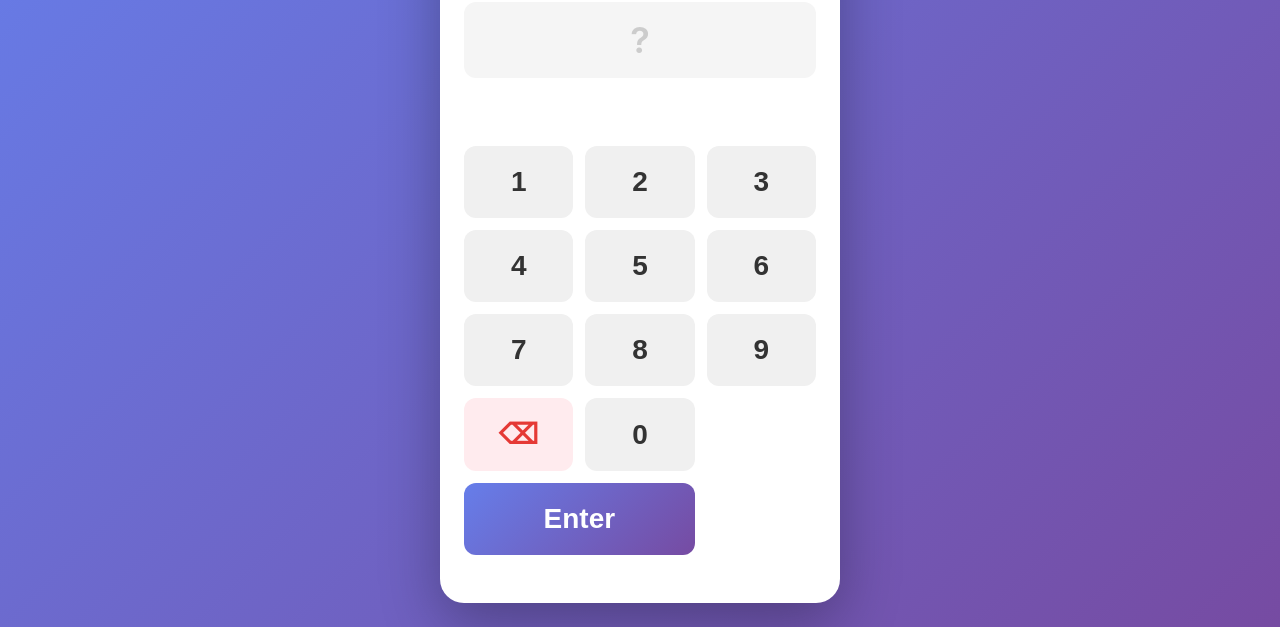
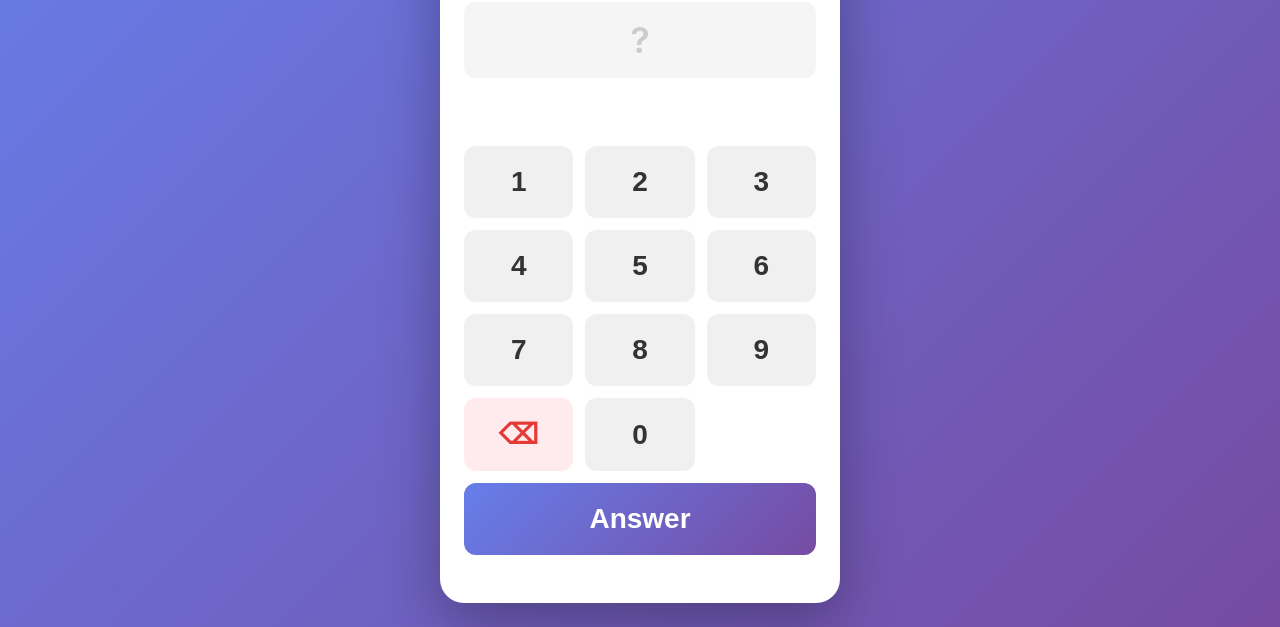
Before and after one commit to arvid-ark/multiplication-practice, a plain HTML site: page index.html in a window 1280 px wide. Both pictures are taken after a click on the button "Start". Shown: the part 173-800 px from the top of the page. Drawn offline with Linux system fonts and the light colour scheme.

Commit message:
Make Answer button full width

```diff
--- a/index.html
+++ b/index.html
@@ -150,7 +150,7 @@
         .key.enter {
             background: linear-gradient(135deg, #667eea 0%, #764ba2 100%);
             color: white;
-            grid-column: span 2;
+            grid-column: span 3;
         }
 
         .results h2 {
@@ -205,7 +205,7 @@
                 <button class="key" onclick="pressKey('9')">9</button>
                 <button class="key delete" onclick="pressDelete()">⌫</button>
                 <button class="key" onclick="pressKey('0')">0</button>
-                <button class="key enter" onclick="submitAnswer()">Enter</button>
+                <button class="key enter" onclick="submitAnswer()">Answer</button>
             </div>
         </div>
 
```
